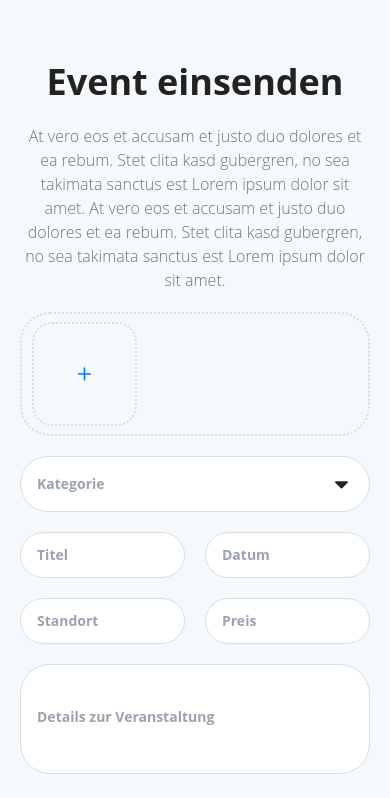
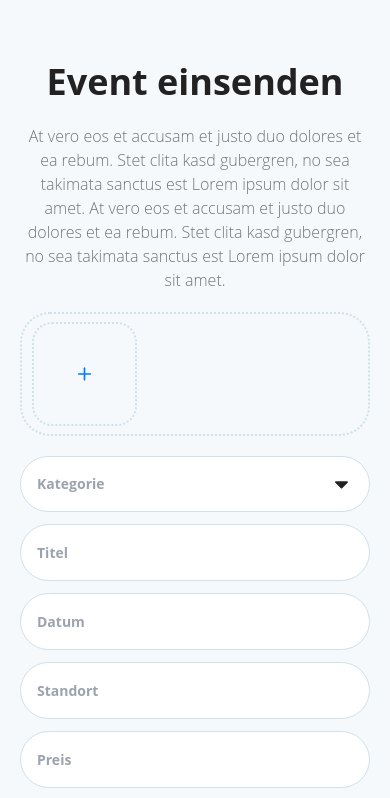
Before and after one commit to sonambishnoi550/jugendapp, a React (Create React App) app: page / in a window 390 px wide. Shown: the top 798 px of the page. Built offline with nearby package versions, Linux system fonts and the light colour scheme.

Commit message:
check spacing

```diff
--- a/src/components/FormValidation.jsx
+++ b/src/components/FormValidation.jsx
@@ -38,11 +38,10 @@ const FormValidation = () => {
     setIsDropdownOpen(false);
   };
   return (
-    <div className="bg-offwhite py-[60px] px-20 max-lg:px-6 max-sm:px-0">
+    <div className="bg-offwhite py-[60px]">
       <div className="container">
         <h1 className="font-bold text-4xl leading-custom-md text-naturalblack text-center pb-5">
-          Event einsenden
-        </h1>
+          Event einsenden</h1>
         <p className="text-xl leading-custom-lg max-w-[768px] mx-auto text-center text-gray font-light pb-5 max-sm:text-base">
           At vero eos et accusam et justo duo dolores et ea rebum. Stet clita kasd gubergren, no sea takimata sanctus est Lorem ipsum dolor sit amet. At vero eos et accusam et justo duo dolores et ea rebum. Stet clita kasd gubergren, no sea takimata sanctus est Lorem ipsum dolor sit amet.
         </p>
@@ -50,18 +49,15 @@ const FormValidation = () => {
           <form onSubmit={handleSubmit}>
             <div className="border-dotted border-lightgray border-2 rounded-[30px] flex py-2 px-4 max-sm:px-[10px] max-sm:gap-3 gap-4 mb-5 max-w-[768px] mx-auto">
               {selectedImages.map((image, index) => (
-                <img key={index} className="rounded-[20px] max-w-[96px]" src={image} alt={`Selected Image ${index + 1}`} />
-              ))}
+                <img key={index} className="rounded-[20px] max-w-[96px]" src={image} alt={`Selected Image ${index + 1}`} />))}
               <button type="button" onClick={triggerFileInput} className="border-dotted border-lightgray border-2 rounded-[20px] py-10 px-10 relative z-10">
-                <img src="./assets/images/svg/plus-icon.svg" alt="plus" />
-              </button>
+                <img src="./assets/images/svg/plus-icon.svg" alt="plus" /></button>
             </div>
             <input id="imageInput" type="file" accept="image/*" style={{ display: "none" }} onChange={handleImageChange} multiple />
-            <div className="flex p-4 rounded-[30px] border-lightgray border bg-white mb-5 relative">
+            <div className="flex p-4 rounded-[30px] border-lightgray border bg-white mb-5 max-sm:mb-3 relative">
               <input className="w-full outline-none text-sm font-bold" type="text" name="category" placeholder="Kategorie" value={formData.category} onChange={handleChange} />
               <button type="button" onClick={handleDropdownToggle} className="relative z-10">
-                <img src="./assets/images/svg/kategorie.svg" alt="icon" />
-              </button>
+                <img src="./assets/images/svg/kategorie.svg" alt="icon" /></button>
               {isDropdownOpen && (
                 <div className="absolute bg-white border border-gray-300 rounded-[10px] mt-2 w-[150px] z-10 right-[4%] top-[4%]">
                   <ul>
@@ -69,19 +65,18 @@ const FormValidation = () => {
                     <li className="p-2 cursor-pointer text-sm font-bold" onClick={() => handleOptionSelect('Travel')} > Travel </li>
                     <li className="p-2 cursor-pointer text-sm font-bold" onClick={() => handleOptionSelect('Movies')} > Movies</li>
                   </ul>
-                </div>
-              )}
+                </div>)}
             </div>
-            <div className="flex gap-5 mb-5">
-              <input className="py-[17.5px] pl-4 max-sm:py-3 rounded-[30px] border-lightgray border outline-none text-sm font-bold w-[50%]"
+            <div className="sm:flex gap-5 mb-5 max-sm:mb-3">
+              <input className="py-[17.5px] pl-4 max-sm:w-full max-sm:mb-3  rounded-[30px] border-lightgray border outline-none text-sm font-bold w-[50%]"
                 type="text" required name="title" placeholder="Titel" value={formData.title} onChange={handleChange} />
-              <input className="py-[17.5px] pl-4 max-sm:py-3 rounded-[30px] border-lightgray border outline-none text-sm font-bold w-[50%]"
+              <input className="py-[17.5px] pl-4 max-sm:w-full rounded-[30px] border-lightgray border outline-none text-sm font-bold w-[50%]"
                 type="text" required name="date" placeholder="Datum" value={formData.date} onChange={handleChange} />
             </div>
-            <div className="flex gap-5 pb-5">
-              <input className="py-[17.5px] pl-4 max-sm:py-3 rounded-[30px] border-lightgray border outline-none text-sm font-bold w-[50%]"
+            <div className="sm:flex gap-5 pb-5 max-sm:pb-3">
+              <input className="py-[17.5px] pl-4 max-sm:w-full max-sm:mb-3 rounded-[30px] border-lightgray border outline-none text-sm font-bold w-[50%]"
                 type="text" required name="location" placeholder="Standort" value={formData.location} onChange={handleChange} />
-              <input className="py-[17.5px] max-sm:py-3 pl-4 rounded-[30px] border-lightgray border outline-none text-sm font-bold w-[50%]"
+              <input className="py-[17.5px] pl-4 max-sm:w-full rounded-[30px] border-lightgray border outline-none text-sm font-bold w-[50%]"
                 type="text" required name="price" placeholder="Preis" value={formData.price} onChange={handleChange} />
             </div>
             <textarea
```
